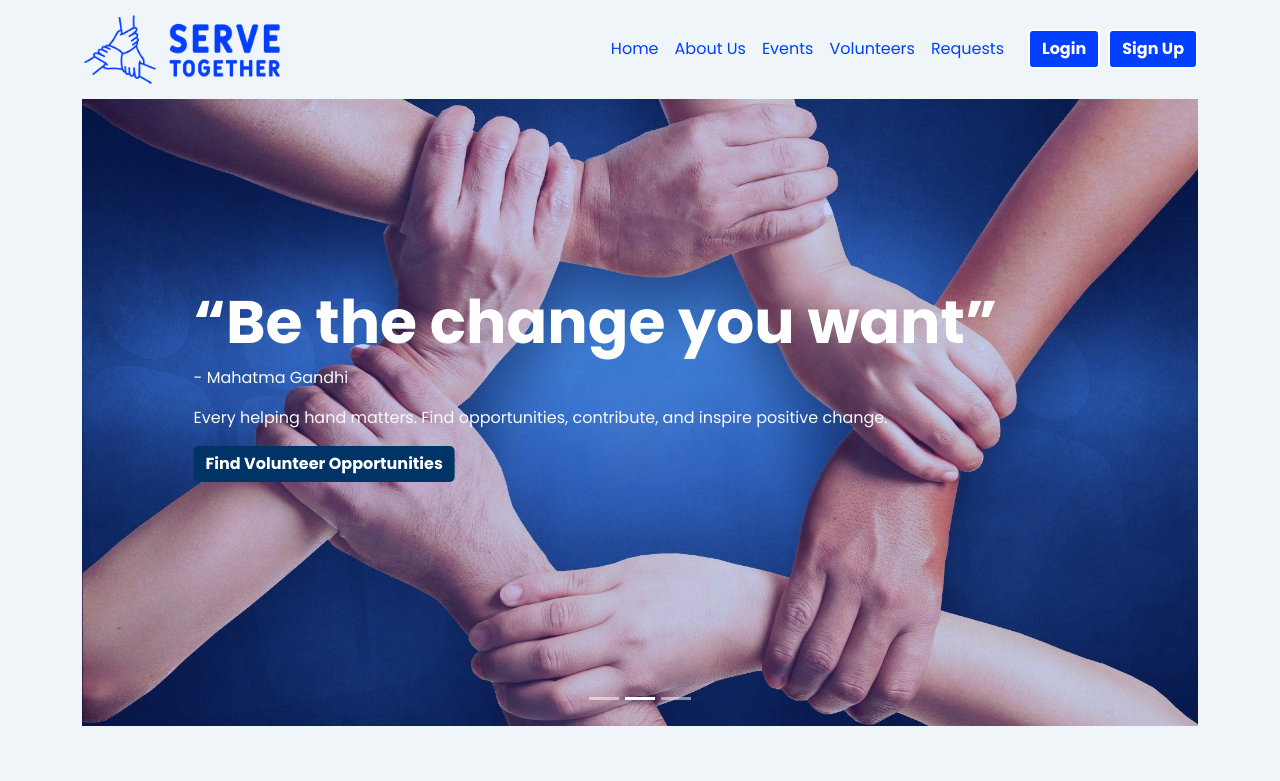
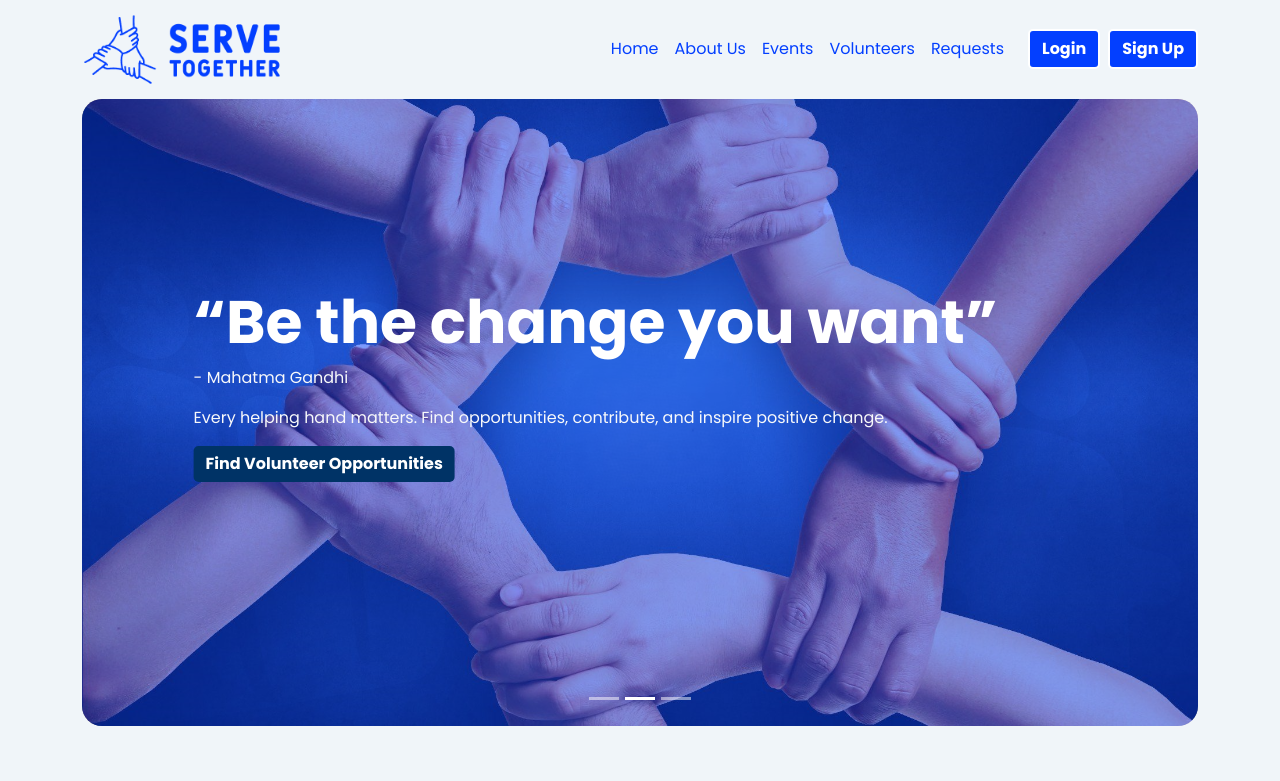
Before and after one commit to dhruvimistry/Serve-Together, a React (Vite) app: page / in a window 1280 px wide. Shown: the top 781 px of the page. Built offline with nearby package versions, Linux system fonts and the light colour scheme.

Commit message:
changes added

```diff
--- a/src/About/Aboutpage.tsx
+++ b/src/About/Aboutpage.tsx
@@ -9,12 +9,12 @@ const AboutUs: React.FC = () => {
         <>
             <Container fluid className="bg-white">
                 <h2 className=" name text-center fw-bold text-center py-5 ">About Us</h2>
-                <Container className="hero-section common-radius ">
-                    <Carousel className="hero-container common-radius">
+                <Container className="hero-section  ">
+                    <Carousel className="hero-container ">
                         {[...Array(3)].map((_, index) => (
                             <Carousel.Item key={index}>
-                                <img className="d-block w-100" src={Hands22} alt={`Slide ${index + 1}`} />
-                                <div className="overlay"></div>
+                                <img className="d-block w-100 common-radius" src={Hands22} alt={`Slide ${index + 1}`} />
+                                <div className="overlay common-radius"></div>
                                 <Carousel.Caption className="text-start caption-center">
                                     <h3 className="cap fw-bolder text-center">Serve Together</h3>
                                     <p className="cap1 text-center text-light">Together,We Build a Better World !</p>
--- a/src/Home/Homepage.css
+++ b/src/Home/Homepage.css
@@ -7,7 +7,7 @@
   left: 0;
   width: 100%;
   height: 100%;
-  background-color: #053fff80;
+  background-color: #053fff80 !important;
 }
 .caption-center {
   position: absolute;
--- a/src/Home/Homepage.tsx
+++ b/src/Home/Homepage.tsx
@@ -8,12 +8,12 @@ import FeaturedEvents from "./featuredevents";
 const Homepage: React.FC = () => {
   return (
     <>
-      <Container  className="hero-section common-radius">
-        <Carousel className="hero-container common-radius">
+      <Container  className="hero-section ">
+        <Carousel className="hero-container ">
           {[...Array(3)].map((_, index) => (
             <Carousel.Item key={index}>
-              <img className="d-block w-100" src={HeroImg1} alt={`Slide ${index + 1}`} />
-              <div className="overlay"></div>
+              <img className="d-block w-100 common-radius" src={HeroImg1} alt={`Slide ${index + 1}`} />
+              <div className="overlay common-radius"></div>
               <Carousel.Caption className="text-start caption-center">
                 <h3 className="cap fw-bolder">“Be the change you want”</h3>
                 <p className="cap1 text-light">- Mahatma Gandhi</p>
--- a/src/components/ProfileCard.tsx
+++ b/src/components/ProfileCard.tsx
@@ -15,7 +15,7 @@ interface ProfileCardProps {
 
 const ProfileCard: React.FC<ProfileCardProps> = ({ name, role, gender, age, phone, email, skills, cities }) => {
   return (
-    <Container>
+    <Container className="px-0">
       <Row className="d-flex justify-content-center">
         <Col lg={6} className="mb-4">
           <Card className="p-4 text-center shadow-sm common-radius">
--- a/src/main.tsx
+++ b/src/main.tsx
@@ -2,7 +2,7 @@ import { StrictMode } from 'react'
 import { createRoot } from 'react-dom/client'
 import "bootstrap/dist/css/bootstrap.min.css";
 import "bootstrap/dist/js/bootstrap.bundle.min.js";
-// import 'bootstrap-icons/font/bootstrap-icons.css';
+import 'bootstrap-icons/font/bootstrap-icons.css';
 import App from './App.tsx'
 
 createRoot(document.getElementById('root')!).render(
```
